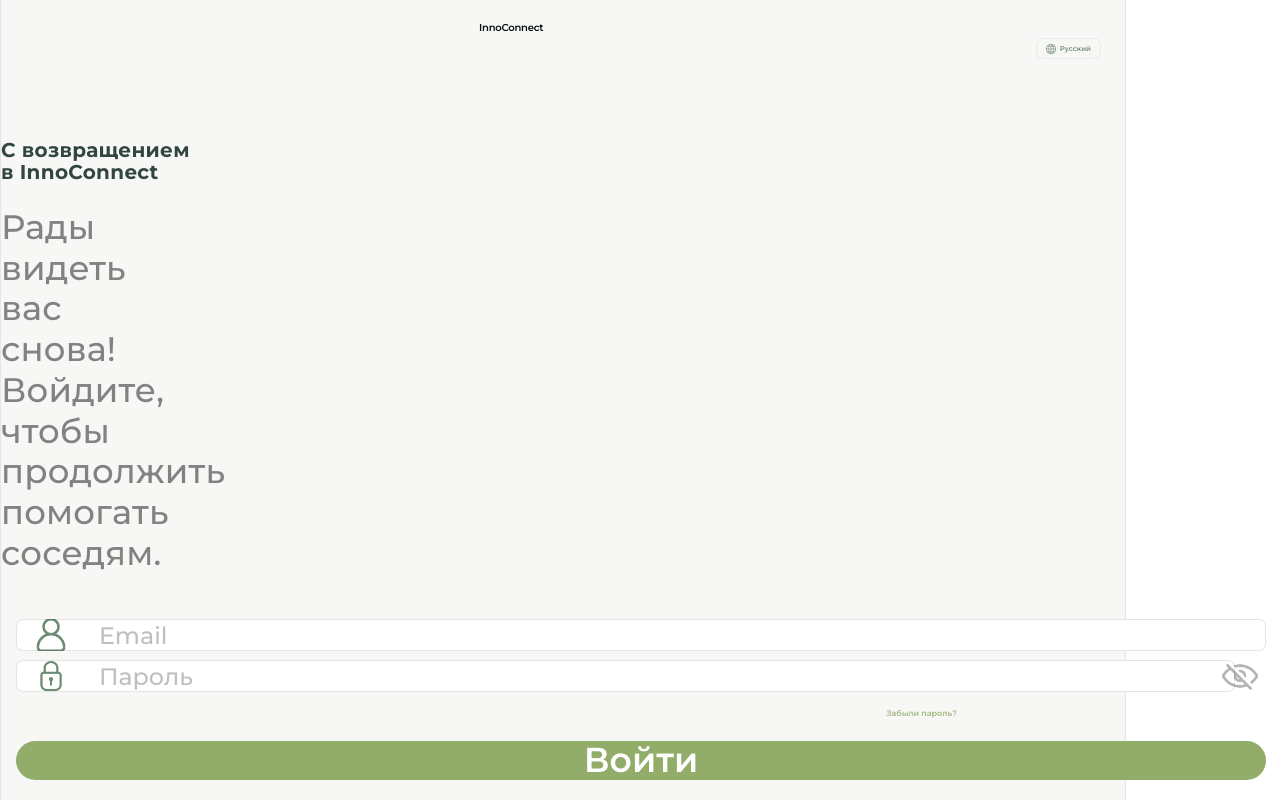
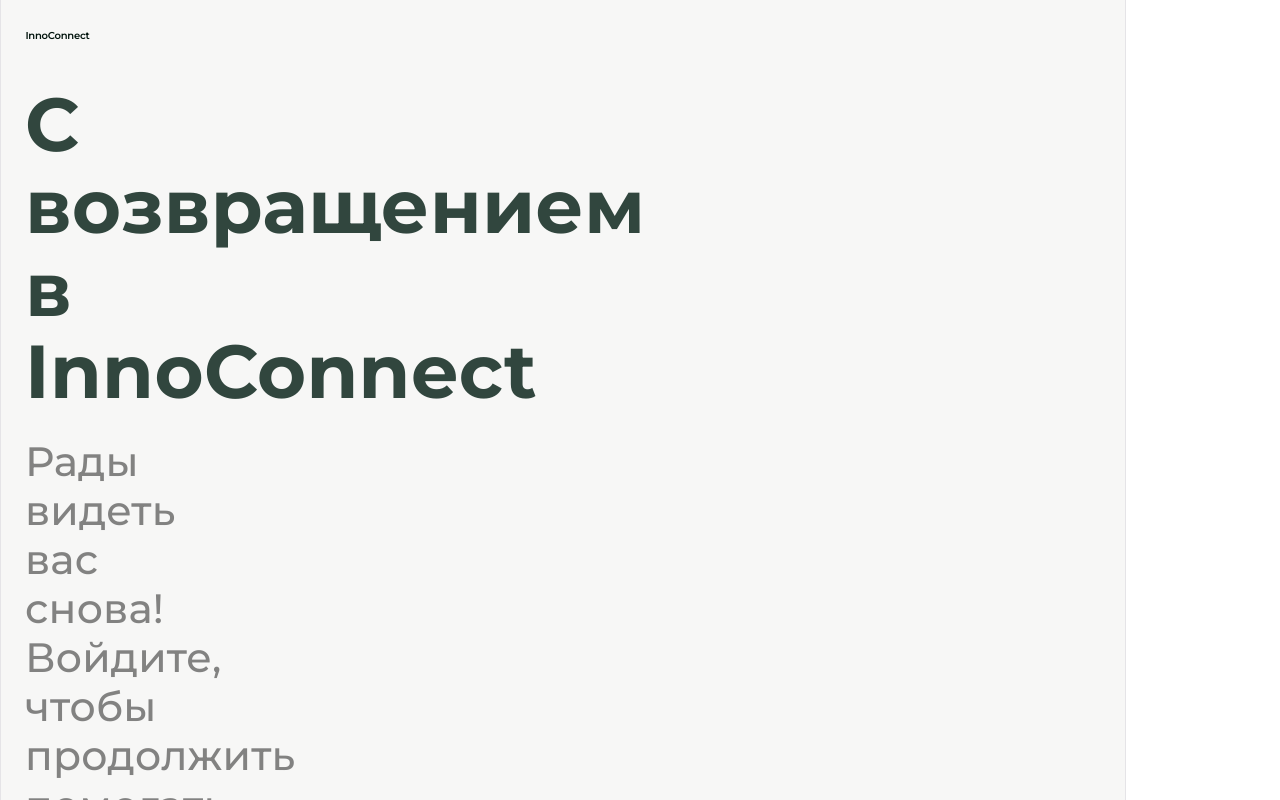
Before and after one commit to Mukhin-I/InnoConnect, a React (Vite) app in the folder frontend/: page /login in a window 1280 px wide. Shown: the top 800 px of the page. Built offline with nearby package versions, Linux system fonts and the light colour scheme; no server answers; a web font is replaced by a local one.

Commit message:
fix: fix login page view

```diff
--- a/frontend/src/Login.css
+++ b/frontend/src/Login.css
@@ -17,19 +17,21 @@
     min-height: 100vh;
     display: flex;
     flex-direction: column;
+    overflow: hidden;
 }
 
 .login-page-content {
     flex: 1;
     display: flex;
     flex-direction: column;
+    align-items: flex-start;
 }
 
 .header-top {
     display: flex;
-    flex-direction: row;
     gap: 3vw;
-    padding: 38px 24px 0 24px;
+    padding: 30px 0 0 24px;
+    justify-content: flex-start;
 }
 
 .text-header {
@@ -37,7 +39,7 @@
     flex-direction: column;
     text-align: left;
     width: 290px;
-    padding: 40px 24px 0 24px;
+    padding: 0 24px 0 24px !important;
     margin-bottom: 10px;
 }
 
@@ -46,12 +48,12 @@
     font-size: 10px;
     font-weight: 600;
     color: #00130c;
-    margin-right: auto;
+    margin: 0;
 }
 
 .text-header h1 {
     font-family: 'Montserrat', sans-serif;
-    font-size: 20px;
+    font-size: 5.86vw;
     font-weight: 600;
     color: #31463E;
     margin-bottom: 3vh;
@@ -60,33 +62,11 @@
 
 .text-header p {
     font-family: 'Montserrat', sans-serif;
-    font-size: 2.65vw;
+    font-size: 3.2vw;
     font-weight: 500;
     color: rgba(52, 52, 52, 0.6);
     line-height: 1.2;
     margin-top: 0;
-}
-
-.language-change-button {
-    display: flex;
-    justify-content: center;
-    align-items: center;
-    gap: 4px;
-    width: 72px;
-    height: 21px;
-    font-family: 'Montserrat', sans-serif;
-    font-size: 7px;
-    font-weight: 600;
-    color: #788D7B;
-    background-color: #F7F7F6;
-    border-radius: 7px;
-    border: 1px solid rgba(0, 0, 0, 0.05);
-}
-
-.language-change-button img {
-    width: 10px;
-    height: 10px;
-    object-fit: contain;
 }
 
 .img-container {
@@ -136,14 +116,14 @@
 .no-account p {
     font-family: 'Montserrat', sans-serif;
     font-weight: 600;
-    font-size: 8px;
+    font-size: 3.2vw;
     color: rgba(0, 0, 0, 0.3);
 }
 
 .no-account-button {
     font-family: 'Montserrat', sans-serif;
     font-weight: 600;
-    font-size: 8px;
+    font-size: 3.2vw;
     color: #A2B87E;
     background-color: transparent;
     border: none;
@@ -183,7 +163,7 @@
 .forget-password {
     font-family: 'Montserrat', sans-serif;
     font-weight: 600;
-    font-size: 8px;
+    font-size: 3.2vw;
     color: #A2B87E;
     background-color: transparent;
     border: none;
@@ -192,7 +172,8 @@
     line-height: 1;
     display: block;
     text-align: right;
-    margin-left: 68vw;
     margin-top: 15px;
     margin-bottom: 24px;
+    width: 100%;
+    padding-right: 10px;
 }
--- a/frontend/src/Login.jsx
+++ b/frontend/src/Login.jsx
@@ -6,7 +6,6 @@
 import avatarIcon from './assets/avatar.png'
 import lockIcon from './assets/lock.png'
 import CreateButton from './components/CreateButton'
-import languageIcon from './assets/languageIcon.png'
 import PasswordInput from './components/PasswordInput';
 
 function Login() {
@@ -70,10 +69,6 @@
         <div className="login-page-content">
             <div className="header-top">
                 <h2>InnoConnect</h2>
-                <button className="language-change-button">
-                  <img src={languageIcon} alt=""/>
-                  Русский
-                </button>
             </div>
             <div className="text-header">
                 <h1>С возвращением<br />в InnoConnect</h1>
@@ -90,6 +85,7 @@
                         icon={avatarIcon}
                         required
                         disabled={isLoading}
+                        fontSize="3.2vw"
                         />
                         <PasswordInput
                             value={password}
--- a/frontend/src/components/CreateButton.css
+++ b/frontend/src/components/CreateButton.css
@@ -6,7 +6,7 @@
     border: none;
     font-family: 'Montserrat', sans-serif;
     font-weight: 600;
-    font-size: 2.7vw;
+    font-size: 3.2vw;
     color: #FFFFFF;
     margin-top: auto;
     display: flex;
--- a/frontend/src/components/CreationInput.css
+++ b/frontend/src/components/CreationInput.css
@@ -1,10 +1,10 @@
 .input-icon {
     width: 100%;
-    height: 4vh;
+    height: 5vh;
     border: 1px solid rgba(0, 0, 0, 0.1);
     border-radius: 7px;
     font-family: 'Montserrat', sans-serif;
-    font-size: 1.86vw;
+    font-size: 3.2vw;
     font-weight: 500;
     box-sizing: border-box;
     background-color: #FFFFFF;
@@ -15,7 +15,7 @@
 .input-icon::placeholder {
     font-family: 'Montserrat', sans-serif;
     font-weight: 500;
-    font-size: 1.86vw;
+    font-size: 3.2vw;
     color: rgba(0, 0, 0, 0.25);
 }
 
--- a/frontend/src/components/CreationInput.jsx
+++ b/frontend/src/components/CreationInput.jsx
@@ -13,7 +13,7 @@
         backgroundImage: `url(${icon})`,
         backgroundRepeat: 'no-repeat',
         backgroundPosition: 'left 1.33vw center',
-        backgroundSize: '2.66vw',
+        backgroundSize: '2.8vw',
         paddingLeft: '6.4vw',
     } : {};
 
--- a/frontend/src/components/PasswordInput.css
+++ b/frontend/src/components/PasswordInput.css
@@ -8,11 +8,11 @@
 
 .password-input-container input {
     width: 100%;
-    height: 4vh;
+    height: 5vh;
     border: 1px solid rgba(0, 0, 0, 0.1);
     border-radius: 7px;
     font-family: 'Montserrat', sans-serif;
-    font-size: 1.86vw;
+    font-size: 3.2vw;
     font-weight: 500;
     box-sizing: border-box;
     background-color: #FFFFFF;
@@ -24,7 +24,7 @@
 .password-input-container input::placeholder {
     font-family: 'Montserrat', sans-serif;
     font-weight: 500;
-    font-size: 1.86vw;
+    font-size: 3.2vw;
     color: rgba(0, 0, 0, 0.25);
 }
 
@@ -37,7 +37,7 @@
     display: flex;
     align-items: center;
     justify-content: center;
-    margin-left: -20px !important;
+    margin-left: -28px !important;
     background: none;
     border: none;
     padding: 0;
@@ -45,7 +45,7 @@
 }
 
 .eye-button img {
-    width: 4vw;
-    height: 2.8vw;
+    width: 5vw;
+    height: 4vw;
     object-fit: contain;
 }
--- a/frontend/src/components/PasswordInput.jsx
+++ b/frontend/src/components/PasswordInput.jsx
@@ -18,7 +18,7 @@
         backgroundImage: `url(${icon})`,
         backgroundRepeat: 'no-repeat',
         backgroundPosition: 'left 1.33vw center',
-        backgroundSize: '2.66vw',
+        backgroundSize: '3.5vw',
         paddingLeft: '6.4vw',
     } : {};
 
```
